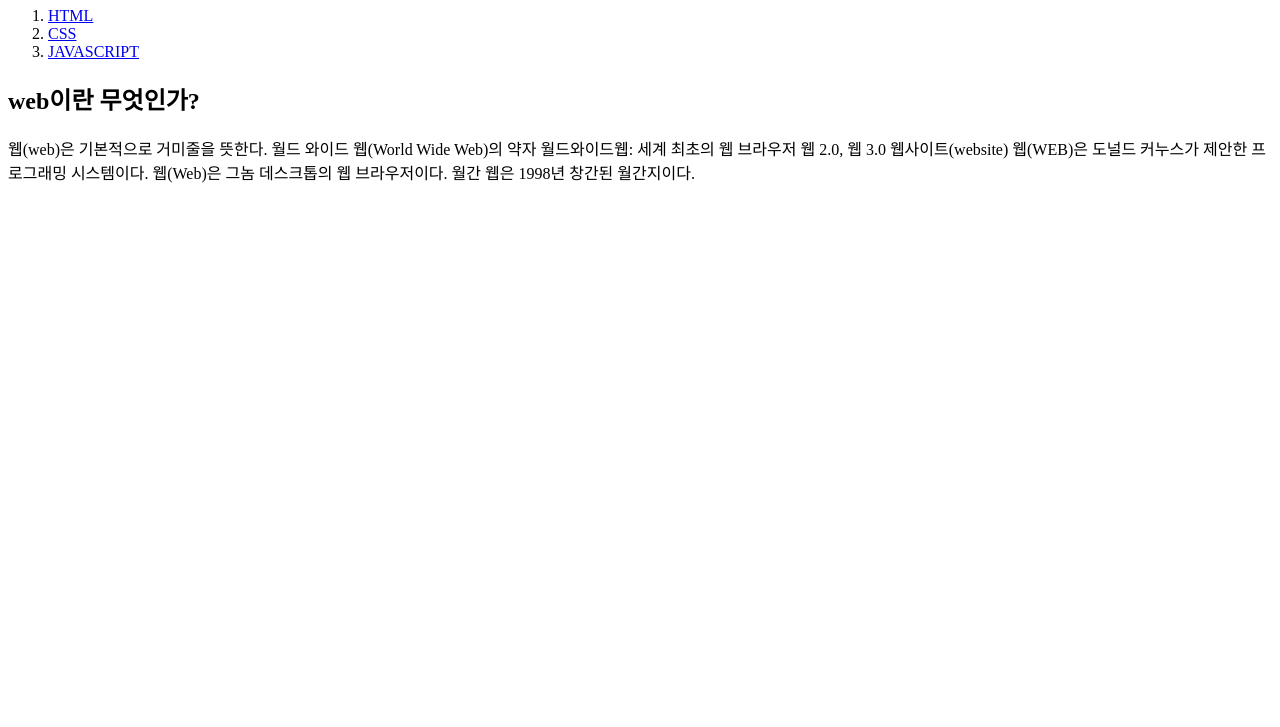
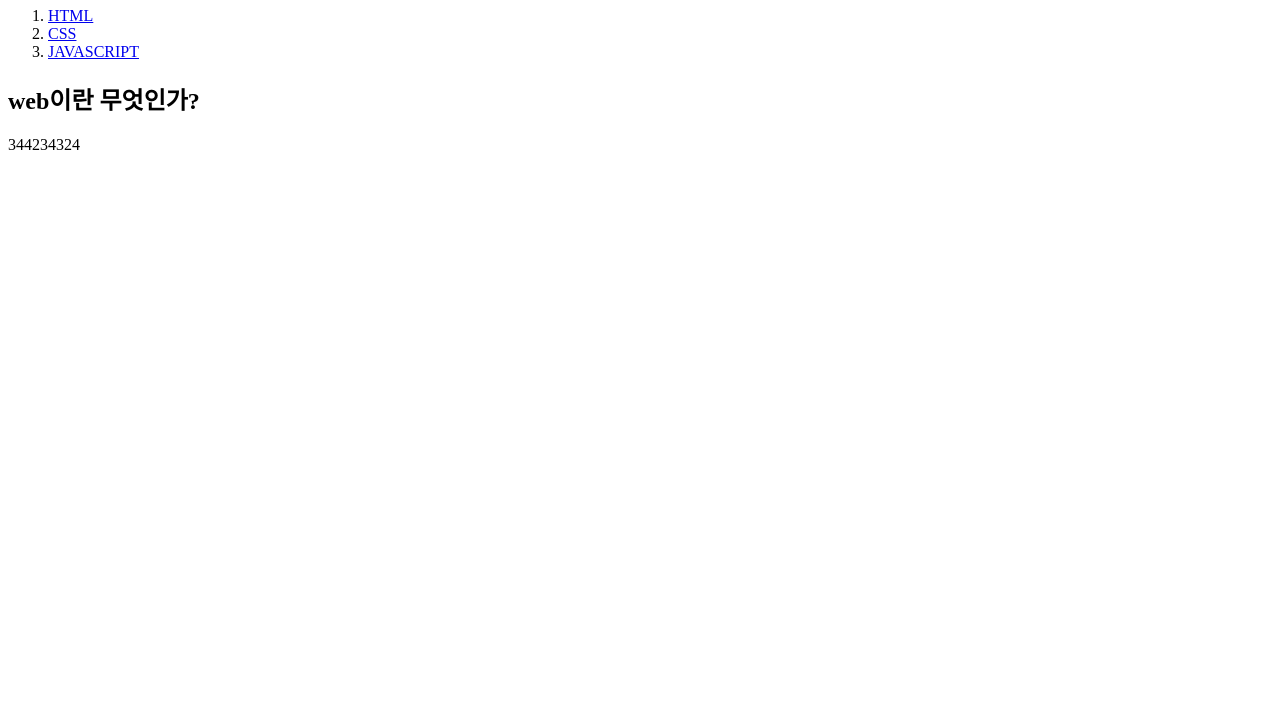
Before and after one commit to hyunwoda/my-first-web-site, a plain HTML site: page index.html in a window 1280 px wide. Shown: the part 73-800 px from the top of the page. Drawn offline with Linux system fonts and the light colour scheme.

Commit message:
Add files via upload

```diff
--- a/index.html
+++ b/index.html
@@ -11,12 +11,5 @@
 <li><a href="3.html">JAVASCRIPT</a>
 </li></ol>
 <h2>web이란 무엇인가?</h2>
-<p>웹(web)은 기본적으로 거미줄을 뜻한다.
-    월드 와이드 웹(World Wide Web)의 약자
-    월드와이드웹: 세계 최초의 웹 브라우저
-    웹 2.0, 웹 3.0
-    웹사이트(website)
-    웹(WEB)은 도널드 커누스가 제안한 프로그래밍 시스템이다.
-    웹(Web)은 그놈 데스크톱의 웹 브라우저이다.
-    월간 웹은 1998년 창간된 월간지이다.</p></body>
+<p>344234324</p></body>
 </html>
```
